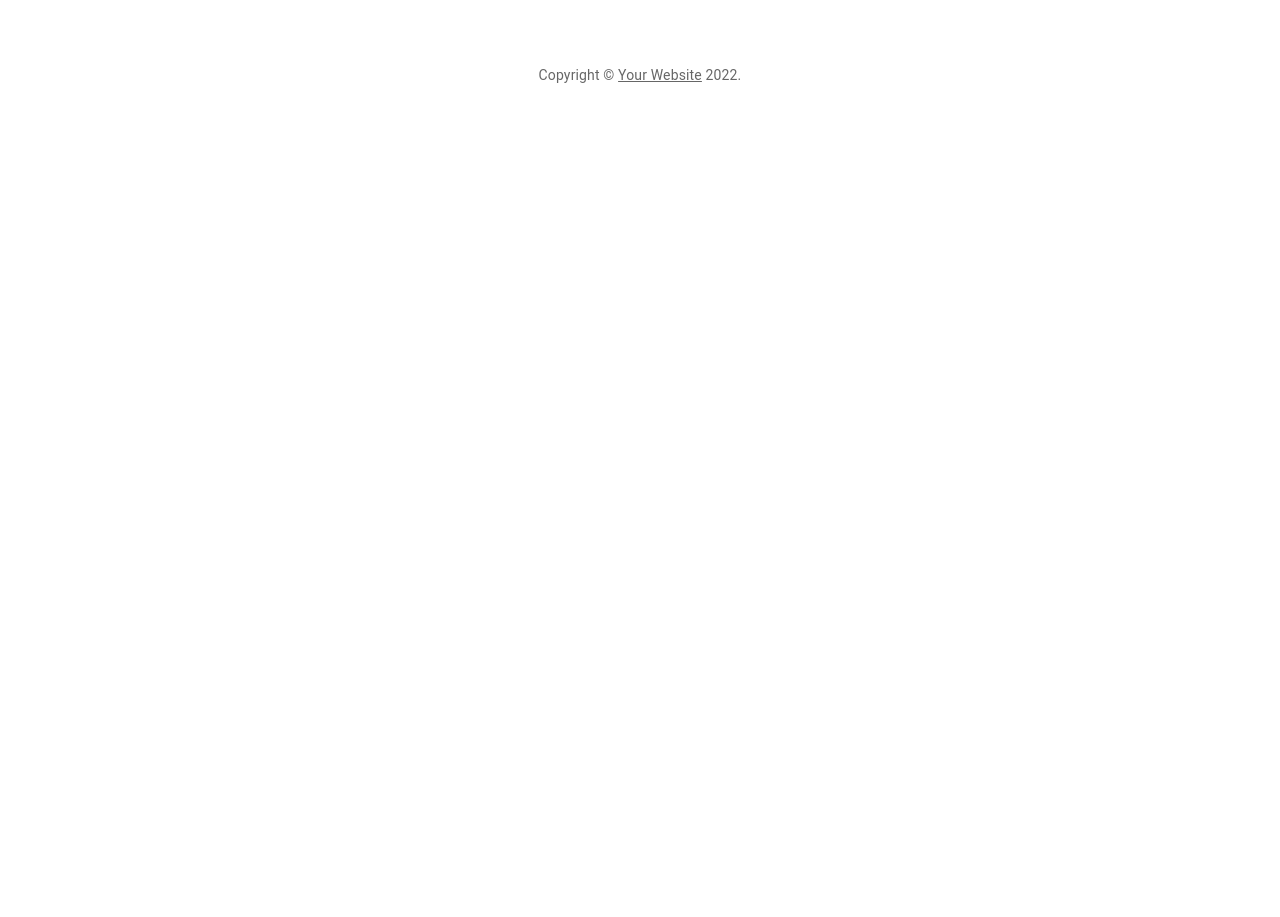
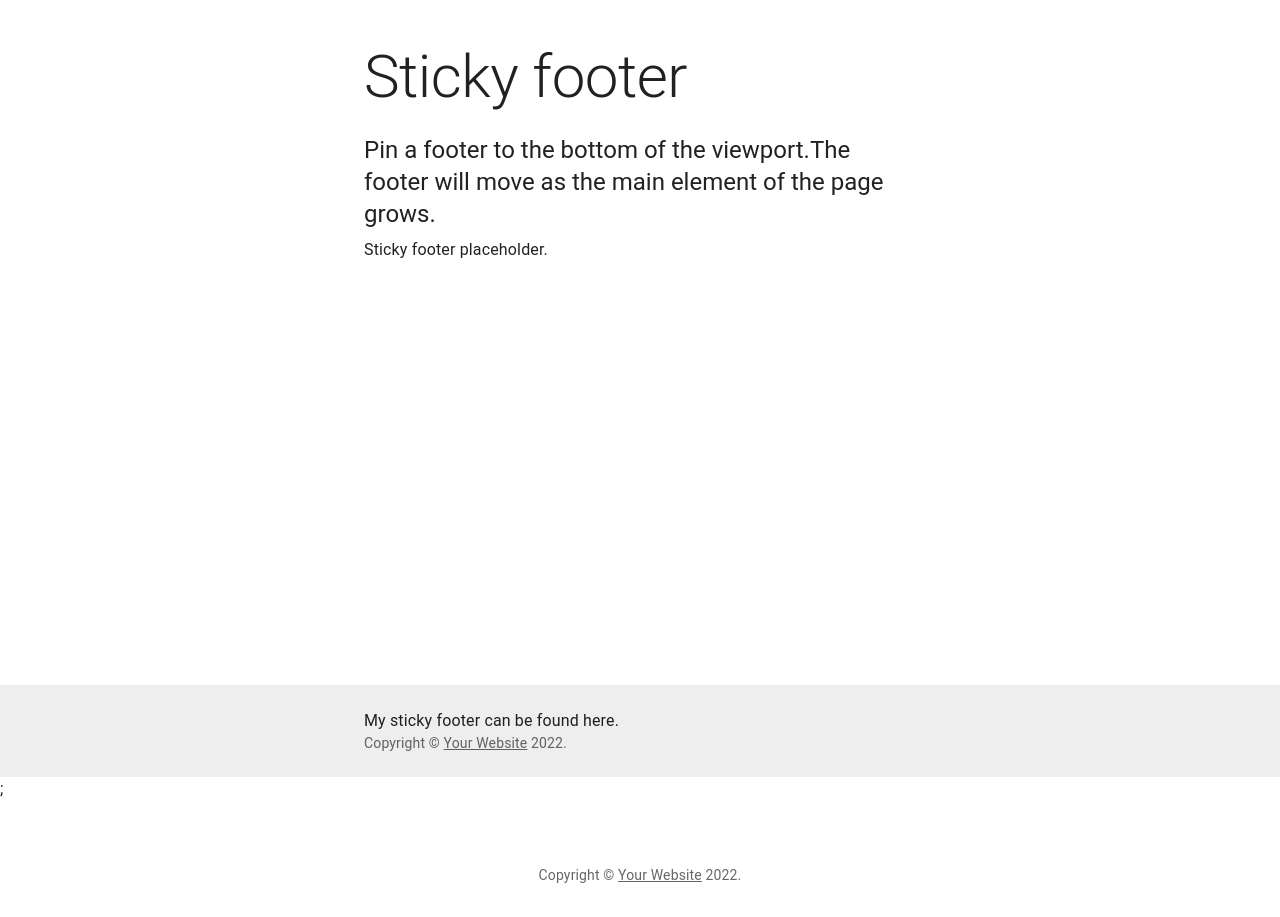
Before and after one commit to Ro-padoin/desafio-tecnico-ebytr-blitz, a React (Create React App) app in the folder client/: page /tasks in a window 1280 px wide. Shown: the part 380-1297 px from the top of the page. Before the commit the page ends 800 px from the top, so only its background shows below. Built offline with nearby package versions, Linux system fonts and the light colour scheme; the HTML template or start-up script is replaced by a standard one.

Commit message:
feat: add component Footer e estilizacao da HomePage | fix: component TaskList

```diff
--- a/client/src/Pages/HomePage/index.jsx
+++ b/client/src/Pages/HomePage/index.jsx
@@ -1,5 +1,8 @@
 import React from 'react';
 import { Link } from 'react-router-dom';
+import SignIn from '../SignIn';
+import SignUp from '../SignUp';
+import './style.css';
 
 function HomePage() {
   return (
@@ -23,14 +26,16 @@
         Caso contrário, basta clicar em Já possuo cadastro e realizar o seu
         login.
       </p>
-      <Link to='/signup'>Quero me cadastrar</Link>
-      <Link to='/signin'>Ja possuo cadastro</Link>
+      <section className='container-home-page'>
+        <div className='home-page-register'>
+          <SignIn />
+        </div>
+        <div className='home-page-register'>
+          <SignUp />
+        </div>
+      </section>
     </div>
   );
 }
 
-// cadastro direciona para a rota /signup
-// login direciona para a rota/signin
-// tera um texto de boas vindas, objetivo da aplicação e links para se cadastrar.
-
 export default HomePage;
--- /dev/null
+++ b/client/src/Pages/HomePage/style.css
@@ -0,0 +1,10 @@
+.container-home-page {
+  display: flex;
+  justify-content:space-around;
+  margin: 20px;
+  /* border: 3px solid black; */
+}
+.home-page-register {
+  display: flex;
+  /* border: 3px solid black; */
+}
--- /dev/null
+++ b/client/src/components/Footer/index.jsx
@@ -0,0 +1,62 @@
+import * as React from 'react';
+import CssBaseline from '@mui/material/CssBaseline';
+import Box from '@mui/material/Box';
+import Typography from '@mui/material/Typography';
+import Container from '@mui/material/Container';
+import Link from '@mui/material/Link';
+
+function Copyright() {
+  return (
+    <Typography variant='body2' color='text.secondary'>
+      {'Copyright © '}
+      <Link color='inherit' href='https://mui.com/'>
+        Your Website
+      </Link>{' '}
+      {new Date().getFullYear()}
+      {'.'}
+    </Typography>
+  );
+}
+
+export default function Footer() {
+  return (
+    <Box
+      sx={{
+        display: 'flex',
+        flexDirection: 'column',
+        minHeight: '100vh',
+      }}
+    >
+      <CssBaseline />
+      <Container component='main' sx={{ mt: 8, mb: 2 }} maxWidth='sm'>
+        <Typography variant='h2' component='h1' gutterBottom>
+          Sticky footer
+        </Typography>
+        <Typography variant='h5' component='h2' gutterBottom>
+          {'Pin a footer to the bottom of the viewport.'}
+          {'The footer will move as the main element of the page grows.'}
+        </Typography>
+        <Typography variant='body1'>Sticky footer placeholder.</Typography>
+      </Container>
+      <Box
+        component='footer'
+        sx={{
+          py: 3,
+          px: 2,
+          mt: 'auto',
+          backgroundColor: (theme) =>
+            theme.palette.mode === 'light'
+              ? theme.palette.grey[200]
+              : theme.palette.grey[800],
+        }}
+      >
+        <Container maxWidth='sm'>
+          <Typography variant='body1'>
+            My sticky footer can be found here.
+          </Typography>
+          <Copyright />
+        </Container>
+      </Box>
+    </Box>
+  );
+}
--- a/client/src/components/TaskList/index.jsx
+++ b/client/src/components/TaskList/index.jsx
@@ -1,8 +1,10 @@
 import PropTypes from 'prop-types';
+import Footer from '../Footer';
 
 function TaskList() {
   const tasks = [];
   return (
+    <>
       <ul>
         {tasks.map((task) => (
           <li key={task.id}>
@@ -11,6 +13,8 @@
           </li>
         ))}
       </ul>
+      <Footer />
+    </>
   );
 }
 
```
Also changed, not shown: client/src/App.css (deleted, +0 -38 lines). Lines whose indentation alone changed are shown as unchanged.
